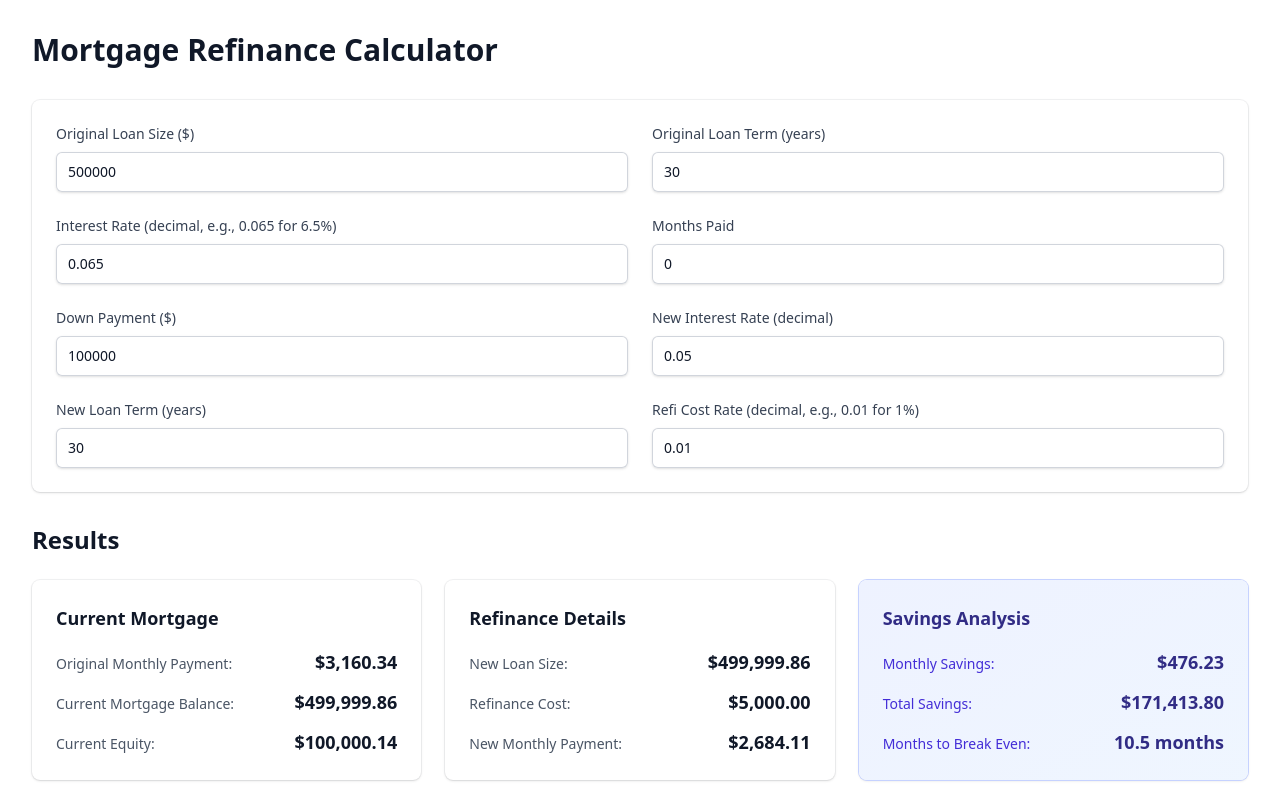
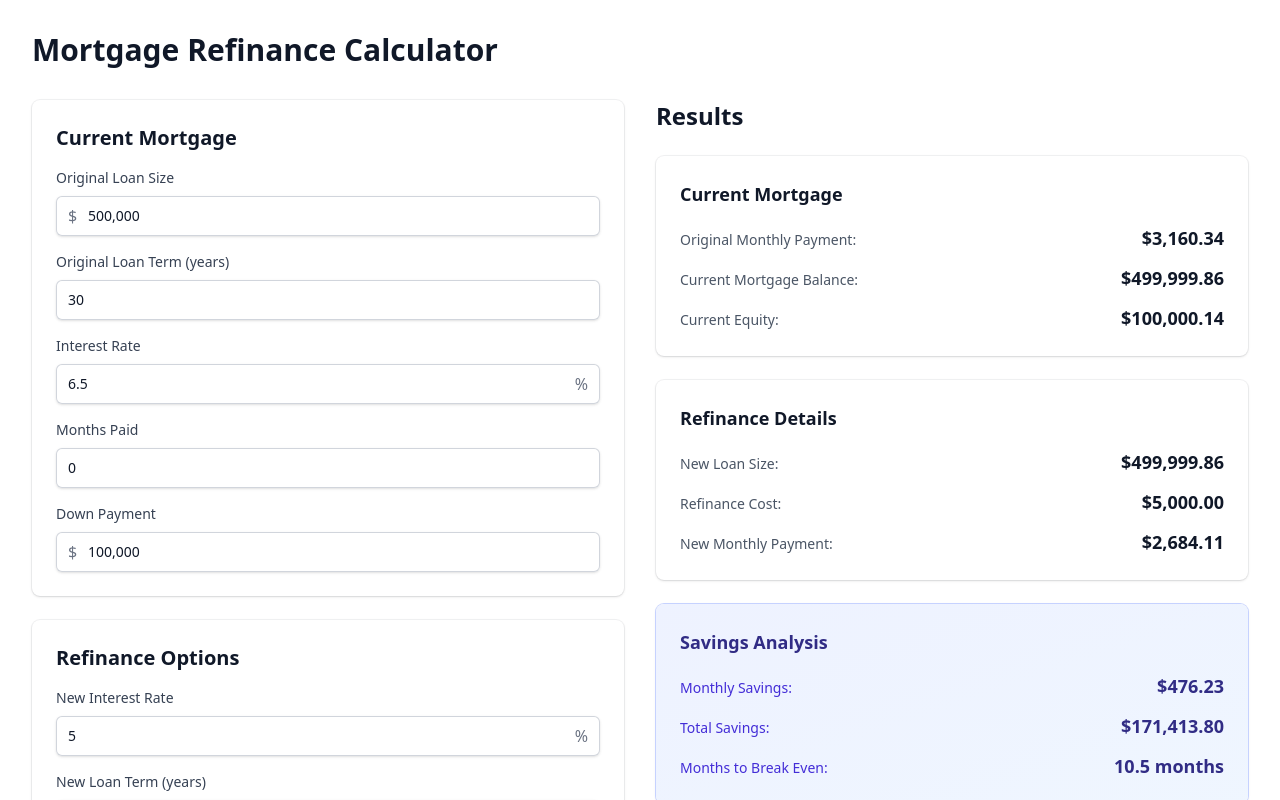
Before and after one commit to alexoro412/mortgagereficalculator, a SvelteKit app: page / in a window 1280 px wide. Shown: the top 800 px of the page. Built offline with nearby package versions, Linux system fonts and the light colour scheme.

Commit message:
one column, nice and pretty

```diff
--- a/src/routes/+page.svelte
+++ b/src/routes/+page.svelte
@@ -86,6 +86,58 @@
 		refi_cost_rate: 0.01
 	});
 
+	// Display values for formatting
+	let displayValues = $state({
+		original_loan_size: '500,000',
+		rate: '6.5',
+		down_payment: '100,000',
+		new_rate: '5',
+		refi_cost_rate: '1'
+	});
+
+	function formatCurrency(value: number): string {
+		return value.toLocaleString('en-US');
+	}
+
+	function parseCurrency(str: string): number {
+		return parseFloat(str.replace(/,/g, '')) || 0;
+	}
+
+	function formatPercent(value: number): string {
+		return (value * 100).toString();
+	}
+
+	function parsePercent(str: string): number {
+		const num = parseFloat(str.replace(/%/g, '')) || 0;
+		return num / 100;
+	}
+
+	function handleCurrencyInput(field: 'original_loan_size' | 'down_payment', event: Event) {
+		const target = event.target as HTMLInputElement;
+		const cursorPos = target.selectionStart || 0;
+		const oldLength = displayValues[field].length;
+
+		const numericValue = parseCurrency(target.value);
+		inputs[field] = numericValue;
+		displayValues[field] = formatCurrency(numericValue);
+
+		// Restore cursor position accounting for comma changes
+		const newLength = displayValues[field].length;
+		const newCursorPos = cursorPos + (newLength - oldLength);
+		requestAnimationFrame(() => {
+			target.setSelectionRange(newCursorPos, newCursorPos);
+		});
+	}
+
+	function handlePercentInput(field: 'rate' | 'new_rate' | 'refi_cost_rate', event: Event) {
+		const target = event.target as HTMLInputElement;
+		let value = target.value.replace(/%/g, '');
+
+		const numericValue = parseFloat(value) || 0;
+		inputs[field] = numericValue / 100;
+		displayValues[field] = numericValue.toString();
+	}
+
 	let outputs = $derived(
 		calculate(
 			inputs.original_loan_size,
@@ -100,121 +152,171 @@
 	);
 </script>
 
-<main class="max-w-7xl mx-auto px-4 py-8 sm:px-6 lg:px-8">
-	<h1 class="text-3xl font-bold text-gray-900 mb-8">Mortgage Refinance Calculator</h1>
+<main class="mx-auto max-w-7xl px-4 py-8 sm:px-6 lg:px-8">
+	<h1 class="mb-8 text-3xl font-bold text-gray-900">Mortgage Refinance Calculator</h1>
 
-	<form class="bg-white shadow-sm ring-1 ring-gray-900/5 rounded-lg p-6 mb-8">
-		<div class="grid grid-cols-1 gap-6 sm:grid-cols-2">
+	<div class="grid grid-cols-1 gap-8 lg:grid-cols-2">
+		<!-- Left Column: Inputs -->
+		<div class="space-y-6">
+			<!-- Current Mortgage Section -->
+			<div class="rounded-lg bg-white p-6 shadow-sm ring-1 ring-gray-900/5">
+				<h2 class="mb-4 text-xl font-semibold text-gray-900">Current Mortgage</h2>
+				<div class="space-y-4">
 					<div>
-				<label for="original_loan_size" class="block text-sm font-medium text-gray-700 mb-2">
-					Original Loan Size ($)
+						<label for="original_loan_size" class="mb-2 block text-sm font-medium text-gray-700">
+							Original Loan Size
 						</label>
+						<div class="relative">
+							<span
+								class="pointer-events-none absolute inset-y-0 left-0 flex items-center pl-3 text-gray-500"
+							>
+								$
+							</span>
 							<input
 								id="original_loan_size"
-					type="number"
-					bind:value={inputs.original_loan_size}
-					class="block w-full rounded-md border-0 py-2 px-3 text-gray-900 shadow-sm ring-1 ring-inset ring-gray-300 placeholder:text-gray-400 focus:ring-2 focus:ring-inset focus:ring-indigo-600 sm:text-sm sm:leading-6"
+								type="text"
+								value={displayValues.original_loan_size}
+								oninput={(e) => handleCurrencyInput('original_loan_size', e)}
+								class="block w-full rounded-md border-0 py-2 pr-3 pl-8 text-gray-900 shadow-sm ring-1 ring-gray-300 ring-inset placeholder:text-gray-400 focus:ring-2 focus:ring-indigo-600 focus:ring-inset sm:text-sm sm:leading-6"
 							/>
+						</div>
 					</div>
 
 					<div>
-				<label for="original_loan_term" class="block text-sm font-medium text-gray-700 mb-2">
+						<label for="original_loan_term" class="mb-2 block text-sm font-medium text-gray-700">
 							Original Loan Term (years)
 						</label>
 						<input
 							id="original_loan_term"
 							type="number"
 							bind:value={inputs.original_loan_term}
-					class="block w-full rounded-md border-0 py-2 px-3 text-gray-900 shadow-sm ring-1 ring-inset ring-gray-300 placeholder:text-gray-400 focus:ring-2 focus:ring-inset focus:ring-indigo-600 sm:text-sm sm:leading-6"
+							class="block w-full rounded-md border-0 px-3 py-2 text-gray-900 shadow-sm ring-1 ring-gray-300 ring-inset placeholder:text-gray-400 focus:ring-2 focus:ring-indigo-600 focus:ring-inset sm:text-sm sm:leading-6"
 						/>
 					</div>
 
 					<div>
-				<label for="rate" class="block text-sm font-medium text-gray-700 mb-2">
-					Interest Rate (decimal, e.g., 0.065 for 6.5%)
+						<label for="rate" class="mb-2 block text-sm font-medium text-gray-700">
+							Interest Rate
 						</label>
+						<div class="relative">
 							<input
 								id="rate"
-					type="number"
-					step="0.001"
-					bind:value={inputs.rate}
-					class="block w-full rounded-md border-0 py-2 px-3 text-gray-900 shadow-sm ring-1 ring-inset ring-gray-300 placeholder:text-gray-400 focus:ring-2 focus:ring-inset focus:ring-indigo-600 sm:text-sm sm:leading-6"
+								type="text"
+								value={displayValues.rate}
+								oninput={(e) => handlePercentInput('rate', e)}
+								class="block w-full rounded-md border-0 px-3 py-2 pr-8 text-gray-900 shadow-sm ring-1 ring-gray-300 ring-inset placeholder:text-gray-400 focus:ring-2 focus:ring-indigo-600 focus:ring-inset sm:text-sm sm:leading-6"
 							/>
+							<span
+								class="pointer-events-none absolute inset-y-0 right-0 flex items-center pr-3 text-gray-500"
+							>
+								%
+							</span>
+						</div>
 					</div>
 
 					<div>
-				<label for="months_paid" class="block text-sm font-medium text-gray-700 mb-2">
+						<label for="months_paid" class="mb-2 block text-sm font-medium text-gray-700">
 							Months Paid
 						</label>
 						<input
 							id="months_paid"
 							type="number"
 							bind:value={inputs.months_paid}
-					class="block w-full rounded-md border-0 py-2 px-3 text-gray-900 shadow-sm ring-1 ring-inset ring-gray-300 placeholder:text-gray-400 focus:ring-2 focus:ring-inset focus:ring-indigo-600 sm:text-sm sm:leading-6"
+							class="block w-full rounded-md border-0 px-3 py-2 text-gray-900 shadow-sm ring-1 ring-gray-300 ring-inset placeholder:text-gray-400 focus:ring-2 focus:ring-indigo-600 focus:ring-inset sm:text-sm sm:leading-6"
 						/>
 					</div>
 
 					<div>
-				<label for="down_payment" class="block text-sm font-medium text-gray-700 mb-2">
-					Down Payment ($)
+						<label for="down_payment" class="mb-2 block text-sm font-medium text-gray-700">
+							Down Payment
 						</label>
+						<div class="relative">
+							<span
+								class="pointer-events-none absolute inset-y-0 left-0 flex items-center pl-3 text-gray-500"
+							>
+								$
+							</span>
 							<input
 								id="down_payment"
-					type="number"
-					bind:value={inputs.down_payment}
-					class="block w-full rounded-md border-0 py-2 px-3 text-gray-900 shadow-sm ring-1 ring-inset ring-gray-300 placeholder:text-gray-400 focus:ring-2 focus:ring-inset focus:ring-indigo-600 sm:text-sm sm:leading-6"
+								type="text"
+								value={displayValues.down_payment}
+								oninput={(e) => handleCurrencyInput('down_payment', e)}
+								class="block w-full rounded-md border-0 py-2 pr-3 pl-8 text-gray-900 shadow-sm ring-1 ring-gray-300 ring-inset placeholder:text-gray-400 focus:ring-2 focus:ring-indigo-600 focus:ring-inset sm:text-sm sm:leading-6"
 							/>
+						</div>
+					</div>
+				</div>
+			</div>
+
+			<!-- Refinance Options Section -->
+			<div class="rounded-lg bg-white p-6 shadow-sm ring-1 ring-gray-900/5">
+				<h2 class="mb-4 text-xl font-semibold text-gray-900">Refinance Options</h2>
+				<div class="space-y-4">
+					<div>
+						<label for="new_rate" class="mb-2 block text-sm font-medium text-gray-700">
+							New Interest Rate
+						</label>
+						<div class="relative">
+							<input
+								id="new_rate"
+								type="text"
+								value={displayValues.new_rate}
+								oninput={(e) => handlePercentInput('new_rate', e)}
+								class="block w-full rounded-md border-0 px-3 py-2 pr-8 text-gray-900 shadow-sm ring-1 ring-gray-300 ring-inset placeholder:text-gray-400 focus:ring-2 focus:ring-indigo-600 focus:ring-inset sm:text-sm sm:leading-6"
+							/>
+							<span
+								class="pointer-events-none absolute inset-y-0 right-0 flex items-center pr-3 text-gray-500"
+							>
+								%
+							</span>
+						</div>
 					</div>
 
 					<div>
-				<label for="new_rate" class="block text-sm font-medium text-gray-700 mb-2">
-					New Interest Rate (decimal)
-				</label>
-				<input
-					id="new_rate"
-					type="number"
-					step="0.001"
-					bind:value={inputs.new_rate}
-					class="block w-full rounded-md border-0 py-2 px-3 text-gray-900 shadow-sm ring-1 ring-inset ring-gray-300 placeholder:text-gray-400 focus:ring-2 focus:ring-inset focus:ring-indigo-600 sm:text-sm sm:leading-6"
-				/>
-			</div>
-
-			<div>
-				<label for="new_term" class="block text-sm font-medium text-gray-700 mb-2">
+						<label for="new_term" class="mb-2 block text-sm font-medium text-gray-700">
 							New Loan Term (years)
 						</label>
 						<input
 							id="new_term"
 							type="number"
 							bind:value={inputs.new_term}
-					class="block w-full rounded-md border-0 py-2 px-3 text-gray-900 shadow-sm ring-1 ring-inset ring-gray-300 placeholder:text-gray-400 focus:ring-2 focus:ring-inset focus:ring-indigo-600 sm:text-sm sm:leading-6"
+							class="block w-full rounded-md border-0 px-3 py-2 text-gray-900 shadow-sm ring-1 ring-gray-300 ring-inset placeholder:text-gray-400 focus:ring-2 focus:ring-indigo-600 focus:ring-inset sm:text-sm sm:leading-6"
 						/>
 					</div>
 
 					<div>
-				<label for="refi_cost_rate" class="block text-sm font-medium text-gray-700 mb-2">
-					Refi Cost Rate (decimal, e.g., 0.01 for 1%)
+						<label for="refi_cost_rate" class="mb-2 block text-sm font-medium text-gray-700">
+							Refi Cost Rate
 						</label>
+						<div class="relative">
 							<input
 								id="refi_cost_rate"
-					type="number"
-					step="0.001"
-					bind:value={inputs.refi_cost_rate}
-					class="block w-full rounded-md border-0 py-2 px-3 text-gray-900 shadow-sm ring-1 ring-inset ring-gray-300 placeholder:text-gray-400 focus:ring-2 focus:ring-inset focus:ring-indigo-600 sm:text-sm sm:leading-6"
+								type="text"
+								value={displayValues.refi_cost_rate}
+								oninput={(e) => handlePercentInput('refi_cost_rate', e)}
+								class="block w-full rounded-md border-0 px-3 py-2 pr-8 text-gray-900 shadow-sm ring-1 ring-gray-300 ring-inset placeholder:text-gray-400 focus:ring-2 focus:ring-indigo-600 focus:ring-inset sm:text-sm sm:leading-6"
 							/>
+							<span
+								class="pointer-events-none absolute inset-y-0 right-0 flex items-center pr-3 text-gray-500"
+							>
+								%
+							</span>
 						</div>
 					</div>
-	</form>
+				</div>
+			</div>
+		</div>
 
-	<section>
-		<h2 class="text-2xl font-bold text-gray-900 mb-6">Results</h2>
+		<!-- Right Column: Results -->
+		<div class="space-y-6">
+			<h2 class="text-2xl font-bold text-gray-900">Results</h2>
 
-		<div class="grid grid-cols-1 gap-6 lg:grid-cols-3">
+			<div class="space-y-6">
 			<!-- Current Mortgage -->
-			<div class="bg-white shadow-sm ring-1 ring-gray-900/5 rounded-lg p-6">
-				<h3 class="text-lg font-semibold text-gray-900 mb-4">Current Mortgage</h3>
+			<div class="rounded-lg bg-white p-6 shadow-sm ring-1 ring-gray-900/5">
+				<h3 class="mb-4 text-lg font-semibold text-gray-900">Current Mortgage</h3>
 				<div class="space-y-3">
-					<div class="flex justify-between items-baseline">
+					<div class="flex items-baseline justify-between">
 						<span class="text-sm text-gray-600">Original Monthly Payment:</span>
 						<span class="text-lg font-semibold text-gray-900">
 							${outputs.original_monthly_payment.toLocaleString('en-US', {
@@ -223,7 +325,7 @@
 							})}
 						</span>
 					</div>
-					<div class="flex justify-between items-baseline">
+					<div class="flex items-baseline justify-between">
 						<span class="text-sm text-gray-600">Current Mortgage Balance:</span>
 						<span class="text-lg font-semibold text-gray-900">
 							${outputs.current_mortgage_balance.toLocaleString('en-US', {
@@ -232,7 +334,7 @@
 							})}
 						</span>
 					</div>
-					<div class="flex justify-between items-baseline">
+					<div class="flex items-baseline justify-between">
 						<span class="text-sm text-gray-600">Current Equity:</span>
 						<span class="text-lg font-semibold text-gray-900">
 							${outputs.current_equity.toLocaleString('en-US', {
@@ -245,10 +347,10 @@
 			</div>
 
 			<!-- Refinance Details -->
-			<div class="bg-white shadow-sm ring-1 ring-gray-900/5 rounded-lg p-6">
-				<h3 class="text-lg font-semibold text-gray-900 mb-4">Refinance Details</h3>
+			<div class="rounded-lg bg-white p-6 shadow-sm ring-1 ring-gray-900/5">
+				<h3 class="mb-4 text-lg font-semibold text-gray-900">Refinance Details</h3>
 				<div class="space-y-3">
-					<div class="flex justify-between items-baseline">
+					<div class="flex items-baseline justify-between">
 						<span class="text-sm text-gray-600">New Loan Size:</span>
 						<span class="text-lg font-semibold text-gray-900">
 							${outputs.new_loan_size.toLocaleString('en-US', {
@@ -257,7 +359,7 @@
 							})}
 						</span>
 					</div>
-					<div class="flex justify-between items-baseline">
+					<div class="flex items-baseline justify-between">
 						<span class="text-sm text-gray-600">Refinance Cost:</span>
 						<span class="text-lg font-semibold text-gray-900">
 							${outputs.refi_cost.toLocaleString('en-US', {
@@ -266,7 +368,7 @@
 							})}
 						</span>
 					</div>
-					<div class="flex justify-between items-baseline">
+					<div class="flex items-baseline justify-between">
 						<span class="text-sm text-gray-600">New Monthly Payment:</span>
 						<span class="text-lg font-semibold text-gray-900">
 							${outputs.new_monthly_payment.toLocaleString('en-US', {
@@ -279,10 +381,12 @@
 			</div>
 
 			<!-- Savings Analysis -->
-			<div class="bg-gradient-to-br from-indigo-50 to-blue-50 shadow-sm ring-1 ring-indigo-200 rounded-lg p-6">
-				<h3 class="text-lg font-semibold text-indigo-900 mb-4">Savings Analysis</h3>
+			<div
+				class="rounded-lg bg-gradient-to-br from-indigo-50 to-blue-50 p-6 shadow-sm ring-1 ring-indigo-200"
+			>
+				<h3 class="mb-4 text-lg font-semibold text-indigo-900">Savings Analysis</h3>
 				<div class="space-y-3">
-					<div class="flex justify-between items-baseline">
+					<div class="flex items-baseline justify-between">
 						<span class="text-sm text-indigo-700">Monthly Savings:</span>
 						<span class="text-lg font-bold text-indigo-900">
 							${outputs.monthly_savings.toLocaleString('en-US', {
@@ -291,7 +395,7 @@
 							})}
 						</span>
 					</div>
-					<div class="flex justify-between items-baseline">
+					<div class="flex items-baseline justify-between">
 						<span class="text-sm text-indigo-700">Total Savings:</span>
 						<span class="text-lg font-bold text-indigo-900">
 							${outputs.total_savings.toLocaleString('en-US', {
@@ -300,7 +404,7 @@
 							})}
 						</span>
 					</div>
-					<div class="flex justify-between items-baseline">
+					<div class="flex items-baseline justify-between">
 						<span class="text-sm text-indigo-700">Months to Break Even:</span>
 						<span class="text-lg font-bold text-indigo-900">
 							{outputs.months_to_breakeven.toFixed(1)} months
@@ -309,5 +413,5 @@
 				</div>
 			</div>
 		</div>
-	</section>
+	</div>
 </main>
```
Lines whose indentation alone changed are shown as unchanged.
